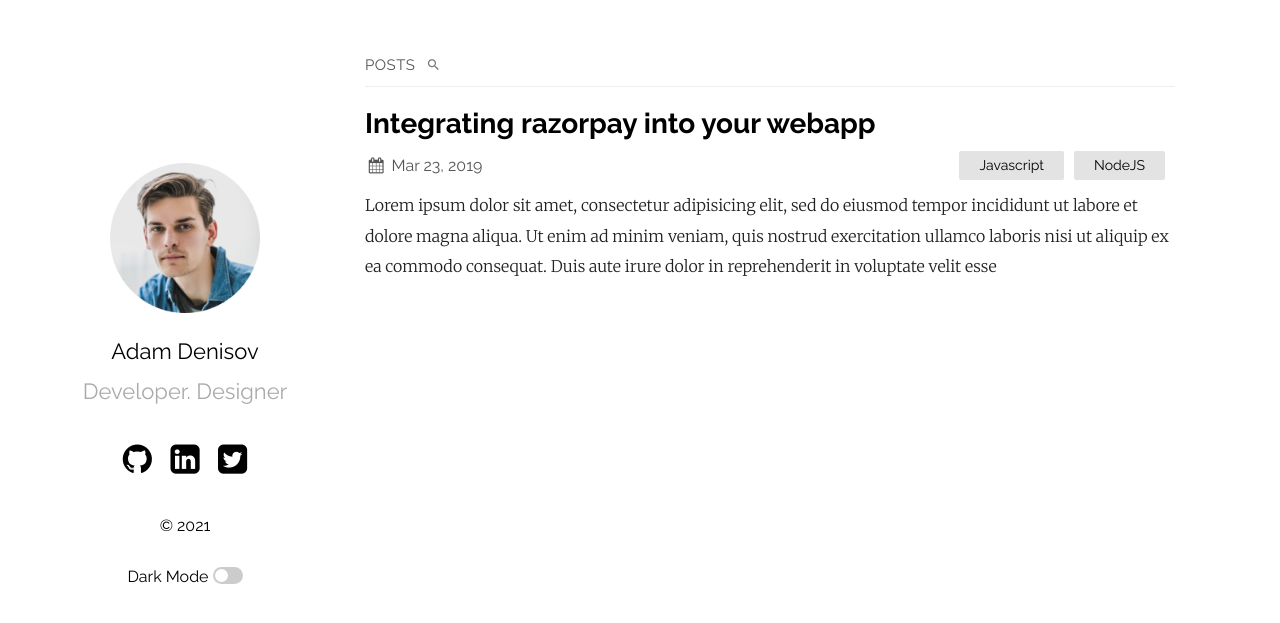
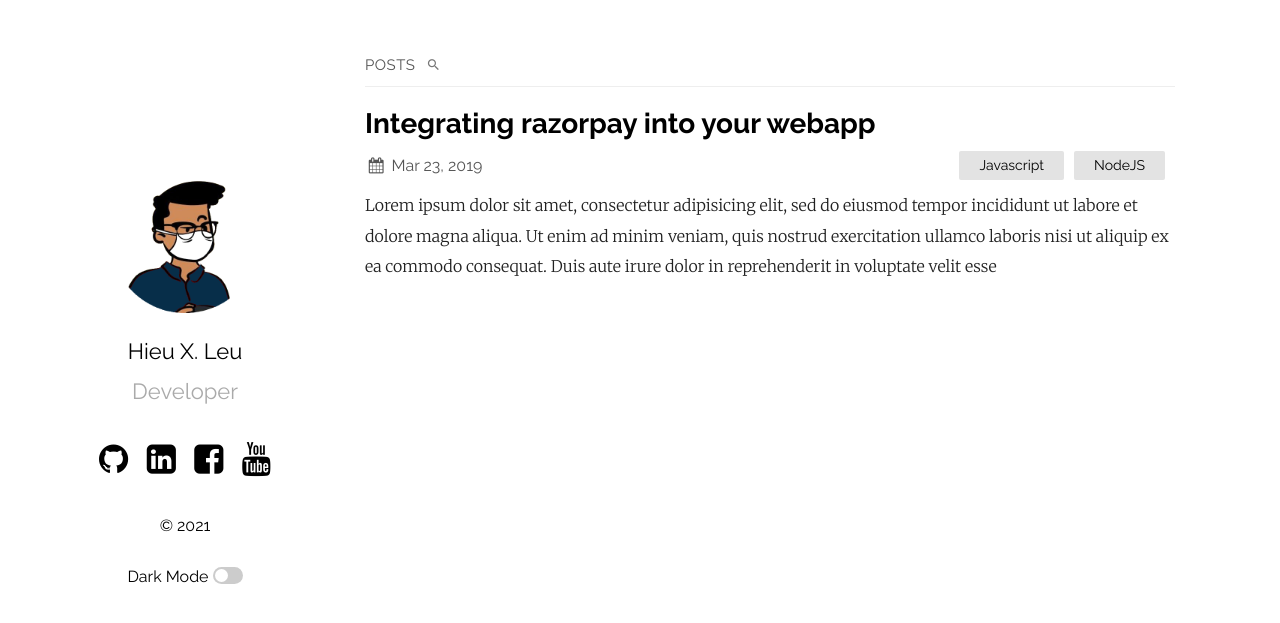
Before and after one commit to hieuleuxuan/hieuleuxuan.github.io, a Jekyll site: the page built from index.md, in a window 1280 px wide. Shown: the top 623 px of the page. Built offline with Jekyll 4.4.1, drawn with Linux system fonts in a browser that asks for light colours; some of the changed lines change nothing that is shown.

Commit message:
update info

```diff
--- a/_config.yml
+++ b/_config.yml
@@ -1,10 +1,8 @@
-title: Your awesome title
-author: GitHub User
-email: your-email@domain.com
+title: Hieu Dev
+author: hieuleuxuan
+email: hieuleuxuan@gmail.com
 description: > # this means to ignore newlines until "show_exerpts:"
-  Write an awesome description for your new site here. You can edit this
-  line in _config.yml. It will appear in your document head meta (for
-  Google search results) and in your feed.xml site description.
+  Software Developer
 show_excerpts: true # set to true to show excerpts on the homepage
 
 # Minima date format
@@ -12,13 +10,13 @@
 sass:
   sass_dir: _sass
 plainwhite:
-  name: Adam Denisov
-  tagline: Developer. Designer
+  name: Hieu X. Leu
+  tagline: Developer
   date_format: "%b %-d, %Y"
   sitemap: true # set to true to generate sitemap.xml content
   search: true # set to true to enable searchbar
   dark_mode: true # set to true to add dark mode toggle
-  portfolio_image: "assets/portfolio.png" # the path from the base directory of the site to the image to display (no / at the start)
+  portfolio_image: "assets/hieuxuanleu.png" # the path from the base directory of the site to the image to display (no / at the start)
   html_lang: "en" # set the lang attribute of the <html> tag for the pages. See here for a list of codes: https://www.w3schools.com/tags/ref_country_codes.asp
   condensed_mobile:
     #- home
@@ -26,15 +24,15 @@
     - post
   # generate social links in footer
   social_links:
-    twitter: samarsault
-    github:  samarsault
-    linkedIn: in/samarsault
+    # twitter: samarsault
+    github:  hieuleuxuan
+    linkedIn: in/hieudev/
     #dribbble: jekyll
     #flickr:   jekyll
     #instagram: jekyll
     #pinterest: jekyll
-    #youtube: jekyll
-    #facebook: jekyll
+    youtube: UCaOEJghWZvNIFYvKs6nBfUQ
+    facebook: hieuleuxuan.beatrixsoftware
     #soundcloud: jekyll
     #telegram: jekyll
     #gitlab: jekyll
```
Also changed, not shown: assets/hieuxuanleu.png (added).
